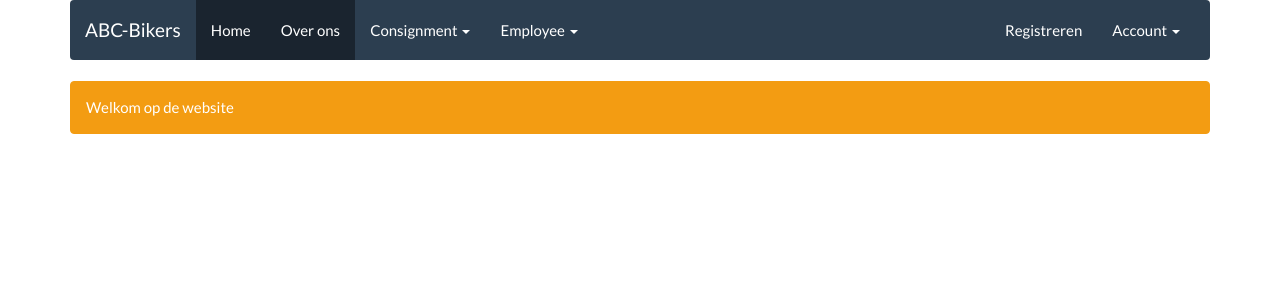
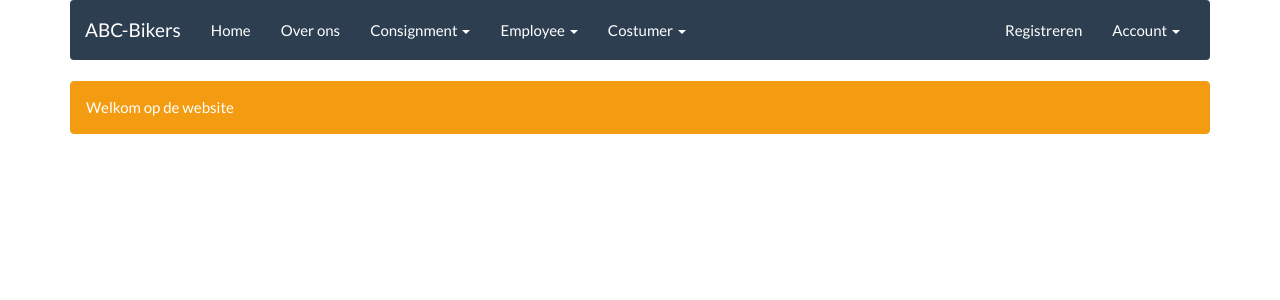
Before and after one commit to bernardoloesberg/ABC-biker, a PHP site: page / in a window 1280 px wide. Shown: the top 300 px of the page. Run offline with PHP 8.4, Linux system fonts and the light colour scheme.

Commit message:
CSS en wat menu dingen

```diff
--- a/pages/main.php
+++ b/pages/main.php
@@ -16,8 +16,8 @@ function getMenu(){
                     <!-- Collect the nav links, forms, and other content for toggling -->
                     <div class="collapse navbar-collapse" id="bs-example-navbar-collapse-1">
                       <ul class="nav navbar-nav">
-                        <li class="active"><a href="#">Home</a></li>
-                        <li class="active"><a href="#">Over ons</a></li>
+                         <li><a href="#">Home</a></li>
+                          <li><a href="#">Over ons</a></li>
 
 						<li class="dropdown">
                           <a href="#" class="dropdown-toggle" data-toggle="dropdown">Consignment <b class="caret"></b></a>
@@ -31,6 +31,14 @@ function getMenu(){
                           <ul class="dropdown-menu">
                         <li><a href="'.$_SESSION['rooturl'].'/consignmentoverview">Nog aan te passen</a></li>
                         <li><a href="'.$_SESSION['rooturl'].'/consignmentcreate">Nog aan te passen</a></li>
+                          </ul>
+                        </li>
+
+                        <li class="dropdown">
+                          <a href="#" class="dropdown-toggle" data-toggle="dropdown">Costumer <b class="caret"></b></a>
+                          <ul class="dropdown-menu">
+                        <li><a href="'.$_SESSION['rooturl'].'/customercreate">Costumer Create</a></li>
+                        <li><a href="'.$_SESSION['rooturl'].'/customeroverview">Costumer Overview</a></li>
                           </ul>
                         </li>
 
```
